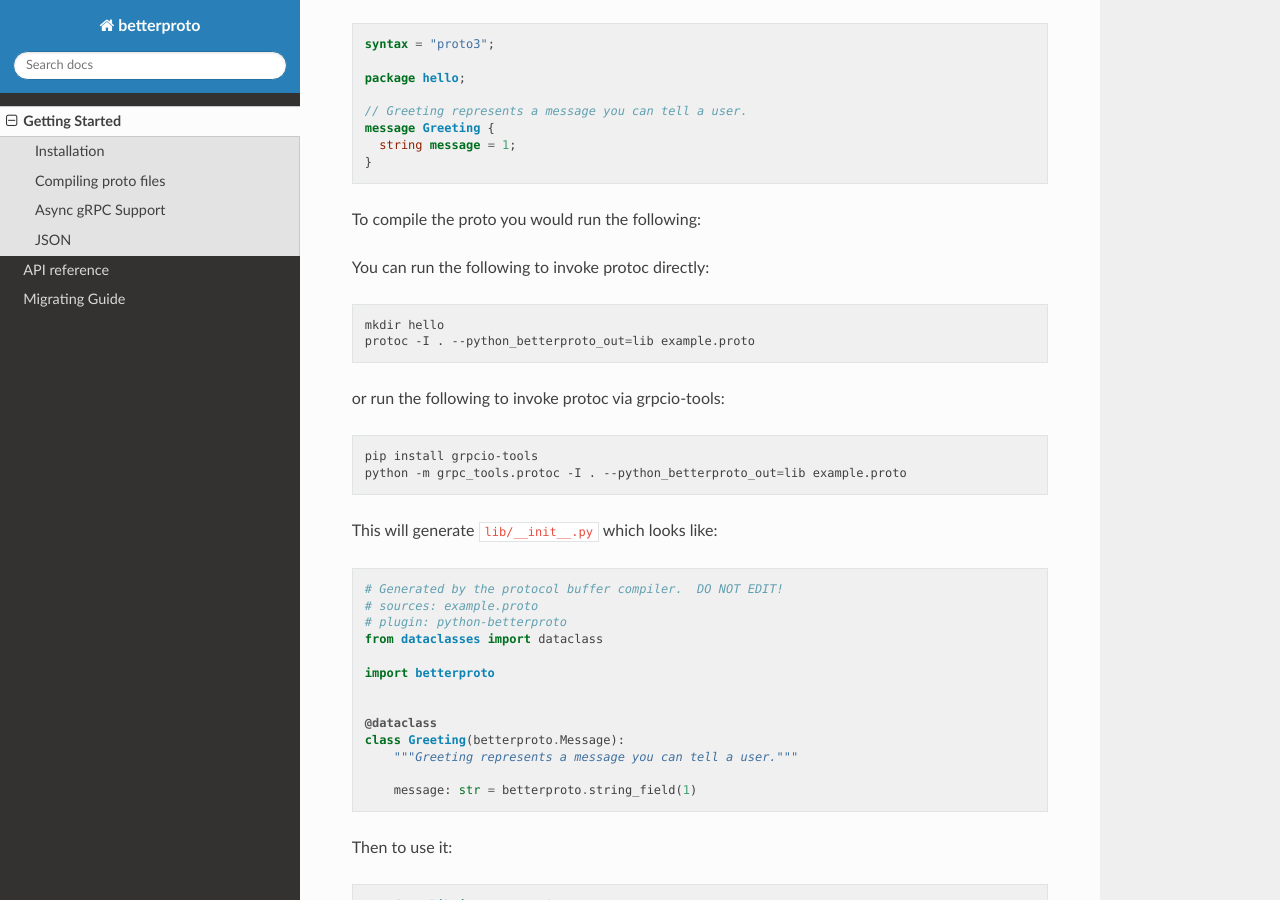
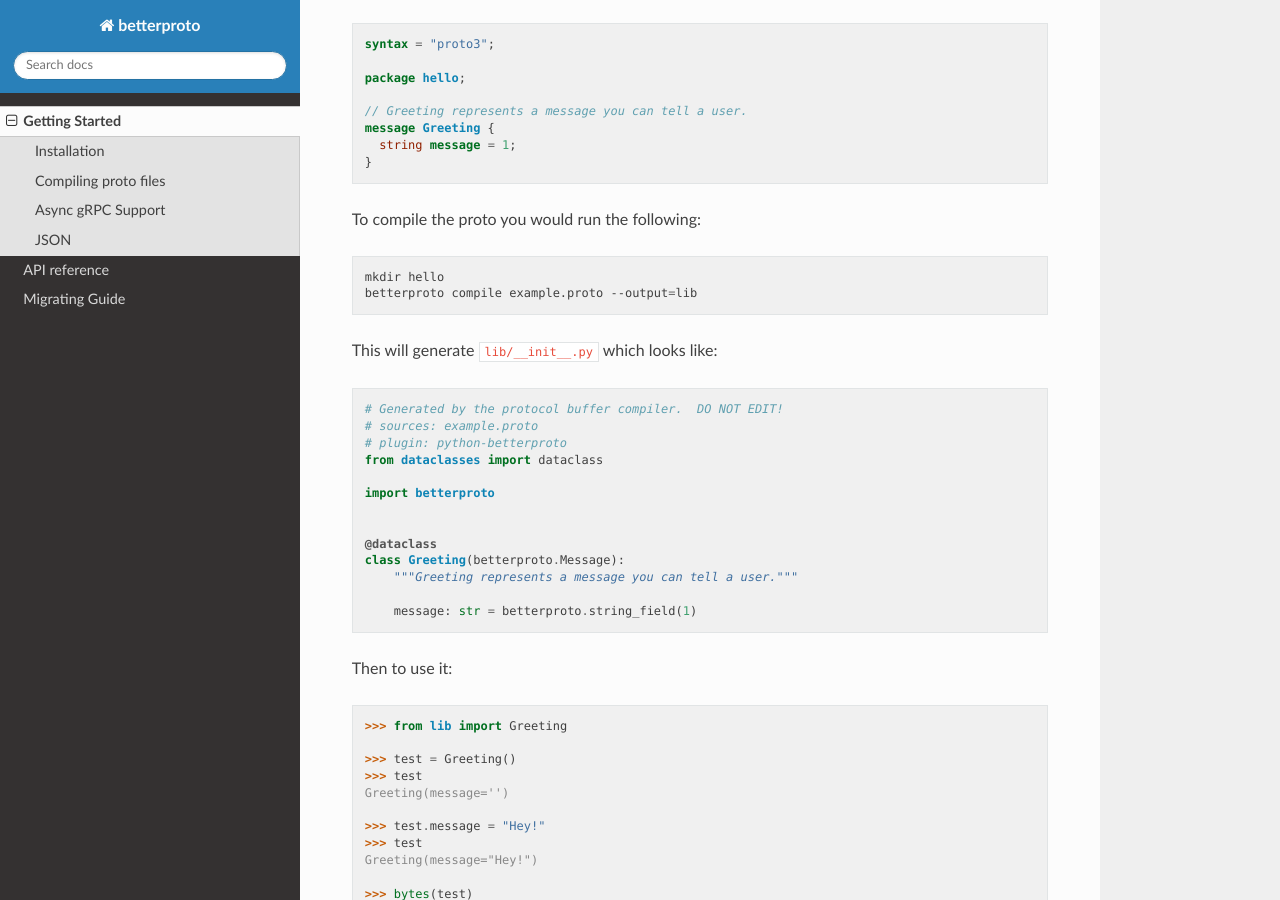
Before and after one commit to danielgtaylor/python-betterproto, a Sphinx documentation site: the page built from docs/quick-start.rst, in a window 1280 px wide and 900 px high, scrolled down 642 px. Built offline with Sphinx 7.4.7 and the Read the Docs theme 2.0.0, drawn with Linux system fonts in a browser that asks for light colours.

Commit message:
Boring stuff

```diff
--- a/docs/quick-start.rst
+++ b/docs/quick-start.rst
@@ -42,20 +42,10 @@
 
 To compile the proto you would run the following:
 
-You can run the following to invoke protoc directly:
-
 .. code-block:: sh
 
     mkdir hello
-    protoc -I . --python_betterproto_out=lib example.proto
-
-or run the following to invoke protoc via grpcio-tools:
-
-.. code-block:: sh
-
-    pip install grpcio-tools
-    python -m grpc_tools.protoc -I . --python_betterproto_out=lib example.proto
-
+    betterproto compile example.proto --output=lib
 
 This will generate ``lib/__init__.py`` which looks like:
 
--- a/pyproject.toml
+++ b/pyproject.toml
@@ -18,6 +18,8 @@
 dataclasses = { version = "^0.7", python = ">=3.6, <3.7" }
 grpclib = "^0.4.1"
 jinja2 = { version = "^2.11.2", optional = true }
+typer = { version = "^0.3.2", optional = true }
+rich = { version = "^9.8.2", optional = true }
 
 [tool.poetry.dev-dependencies]
 black = "^20.8b1"
@@ -35,8 +37,6 @@
 sphinx = "3.1.2"
 sphinx-rtd-theme = "0.5.0"
 asv = "^0.4.2"
-typer = "^0.3.2"
-rich = "^9.8.2"
 
 [tool.poetry.scripts]
 betterproto = "betterproto:__main__.main"
```
Also changed, not shown: README.md (+2 -14 lines), 8 other files.
